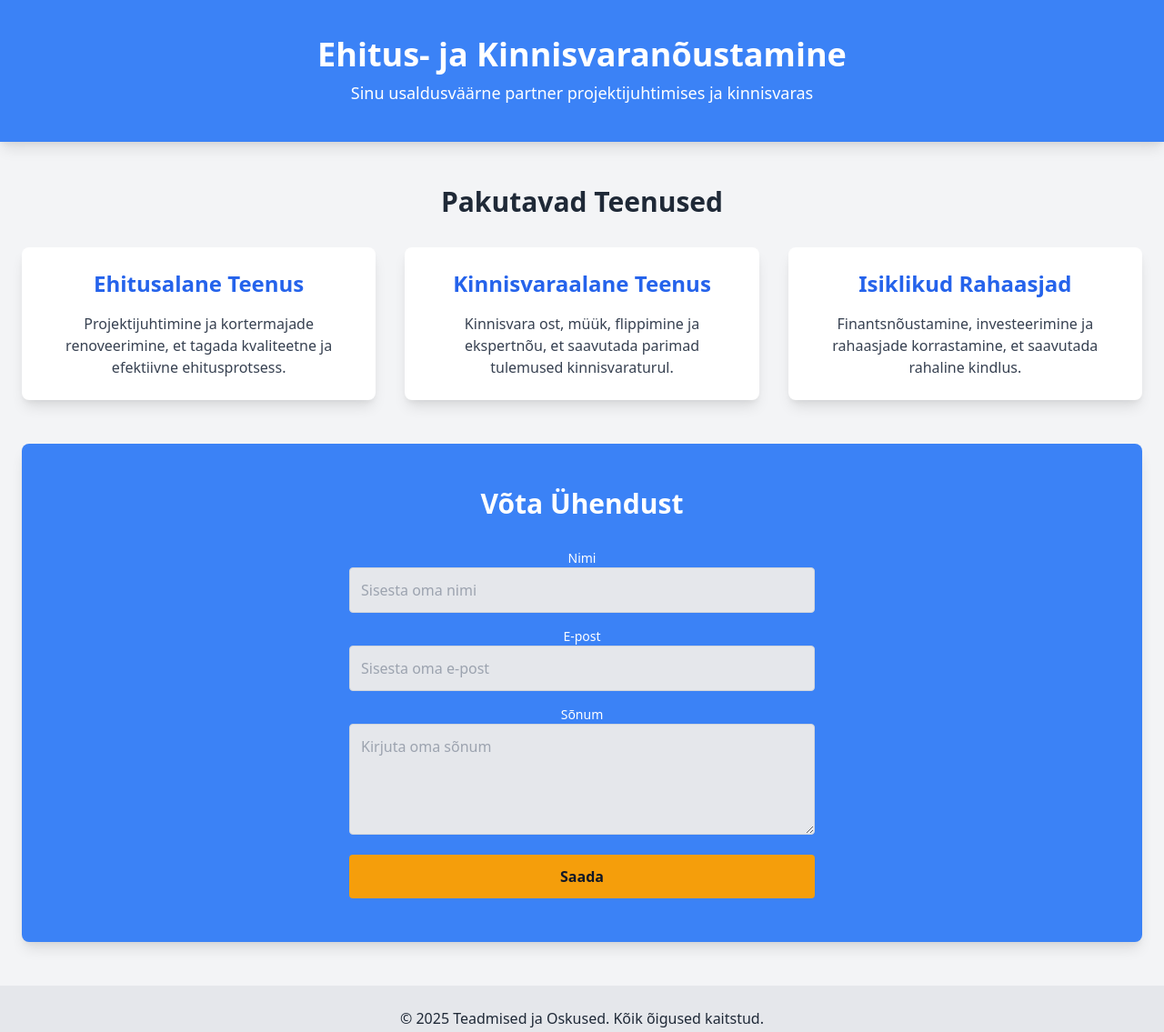
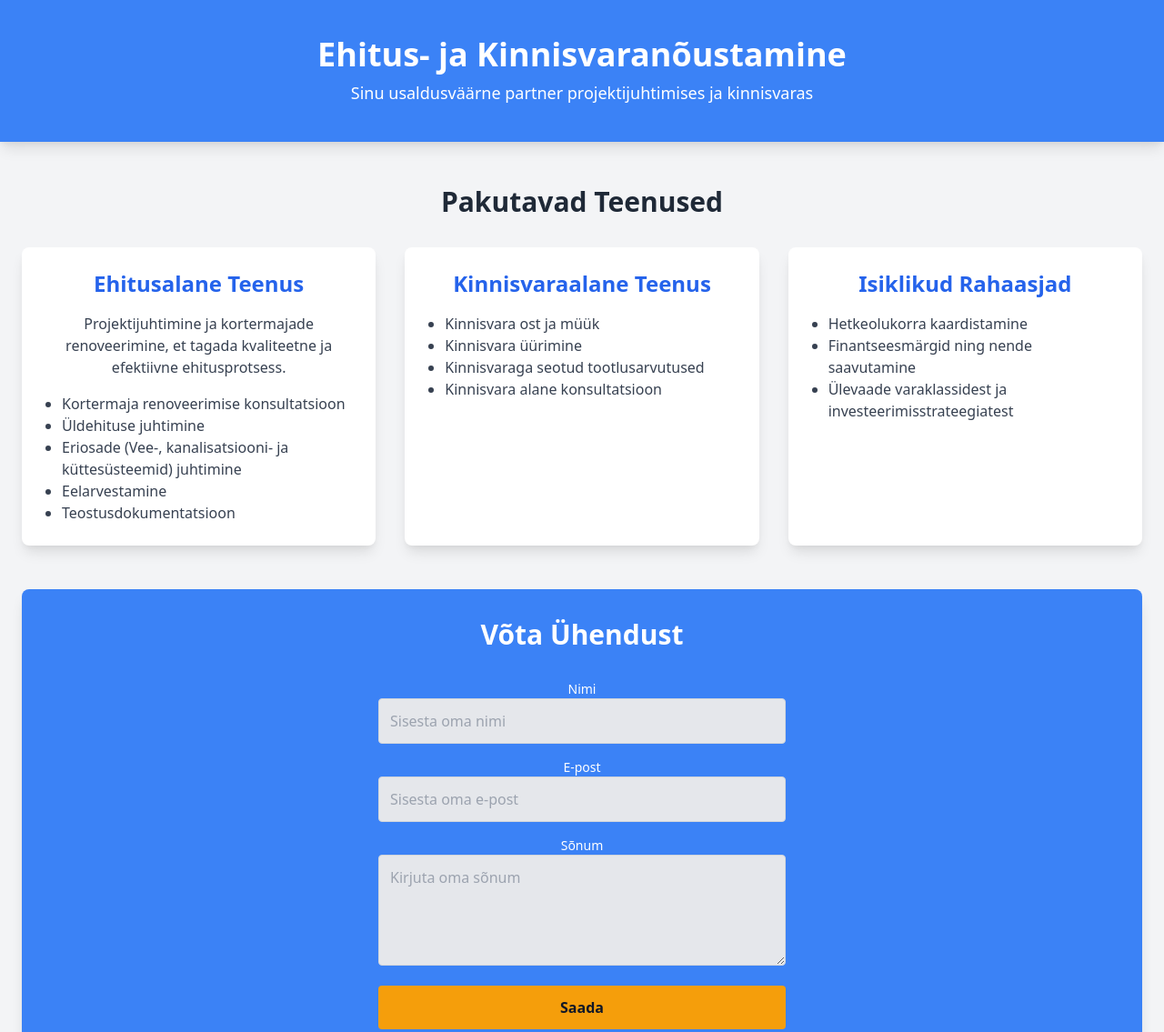
Before and after one commit to VVEnterpriseOU/VV-Enterprise-OU, a plain HTML site: page index.html in a window 1280 px wide. Shown: the top 1135 px of the page at 91% size. Drawn offline with nearby package versions, Linux system fonts and the light colour scheme.

Commit message:
Add files via upload

```diff
--- a/index.html
+++ b/index.html
@@ -26,27 +26,43 @@
                 <div class="bg-white shadow-lg rounded-lg p-6">
                     <h3 class="text-2xl font-semibold text-blue-600 mb-4">Ehitusalane Teenus</h3>
                     <p class="text-gray-700">Projektijuhtimine ja kortermajade renoveerimine, et tagada kvaliteetne ja efektiivne ehitusprotsess.</p>
+                    <ul class="mt-4 text-left text-gray-700 list-disc pl-5">
+                        <li>Kortermaja renoveerimise konsultatsioon</li>
+                        <li>Üldehituse juhtimine</li>
+                        <li>Eriosade (Vee-, kanalisatsiooni- ja küttesüsteemid) juhtimine</li>
+                        <li>Eelarvestamine</li>
+                        <li>Teostusdokumentatsioon</li>
+                    </ul>
                 </div>
 
                 <!-- Kinnisvaraalane Teenus -->
                 <div class="bg-white shadow-lg rounded-lg p-6">
                     <h3 class="text-2xl font-semibold text-blue-600 mb-4">Kinnisvaraalane Teenus</h3>
-                    <p class="text-gray-700">Kinnisvara ost, müük, flippimine ja ekspertnõu, et saavutada parimad tulemused kinnisvaraturul.</p>
+                    <ul class="mt-4 text-left text-gray-700 list-disc pl-5">
+                        <li>Kinnisvara ost ja müük</li>
+                        <li>Kinnisvara üürimine</li>
+                        <li>Kinnisvaraga seotud tootlusarvutused</li>
+                        <li>Kinnisvara alane konsultatsioon</li>
+                    </ul>
                 </div>
 
                 <!-- Isiklikud Rahaasjad -->
                 <div class="bg-white shadow-lg rounded-lg p-6">
                     <h3 class="text-2xl font-semibold text-blue-600 mb-4">Isiklikud Rahaasjad</h3>
-                    <p class="text-gray-700">Finantsnõustamine, investeerimine ja rahaasjade korrastamine, et saavutada rahaline kindlus.</p>
+                    <ul class="mt-4 text-left text-gray-700 list-disc pl-5">
+                        <li>Hetkeolukorra kaardistamine</li>
+                        <li>Finantseesmärgid ning nende saavutamine</li>
+                        <li>Ülevaade varaklassidest ja investeerimisstrateegiatest</li>
+                    </ul>
                 </div>
             </div>
         </section>
 
         <!-- Kontakt Sektsioon -->
-        <section id="kontakt" class="bg-blue-500 text-white py-12 rounded-lg shadow-lg text-center">
+        <section id="kontakt" class="bg-blue-500 text-white py-8 rounded-lg shadow-lg text-center">
             <div class="container mx-auto">
                 <h2 class="text-3xl font-bold mb-8">Võta Ühendust</h2>
-                <form class="max-w-lg mx-auto">
+                <form class="max-w-md mx-auto">
                     <div class="mb-4">
                         <label for="name" class="block text-sm font-medium">Nimi</label>
                         <input type="text" id="name" name="name" class="w-full p-3 rounded bg-gray-200 border border-gray-300 text-gray-900" placeholder="Sisesta oma nimi" required>
```
